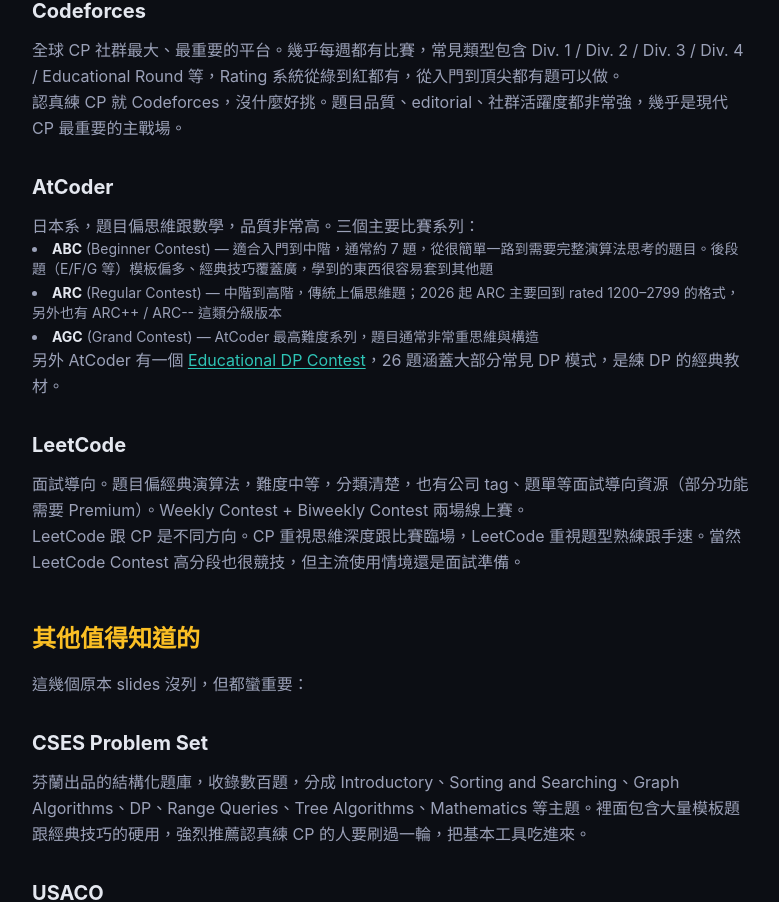
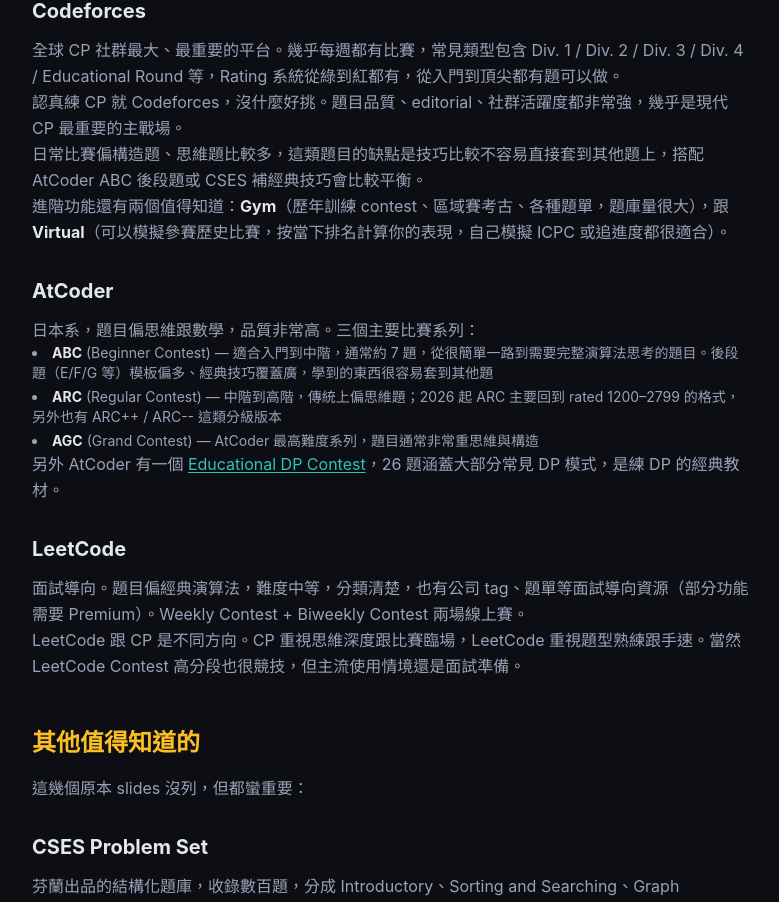
Before and after one commit to HanaYukii/hanayukii-site, a Next.js app: page /blog/online-judge-guide in a window 1280 px wide. Shown: the part 1495-2397 px from the top of the page, without its empty margins (248-1027 px from the left). Built offline with nearby package versions, Linux system fonts and the light colour scheme.

Commit message:
Add Codeforces nuance: constructive bias, Gym, Virtual

```diff
--- a/src/app/blog/online-judge-guide/page.tsx
+++ b/src/app/blog/online-judge-guide/page.tsx
@@ -141,6 +141,12 @@ export default function OnlineJudgeGuide() {
           <p>
             認真練 CP 就 Codeforces，沒什麼好挑。題目品質、editorial、社群活躍度都非常強，幾乎是現代 CP 最重要的主戰場。
           </p>
+          <p>
+            日常比賽偏構造題、思維題比較多，這類題目的缺點是技巧比較不容易直接套到其他題上，搭配 AtCoder ABC 後段題或 CSES 補經典技巧會比較平衡。
+          </p>
+          <p>
+            進階功能還有兩個值得知道：<strong>Gym</strong>（歷年訓練 contest、區域賽考古、各種題單，題庫量很大），跟 <strong>Virtual</strong>（可以模擬參賽歷史比賽，按當下排名計算你的表現，自己模擬 ICPC 或追進度都很適合）。
+          </p>
         </FadeIn>
 
         <FadeIn>
```
